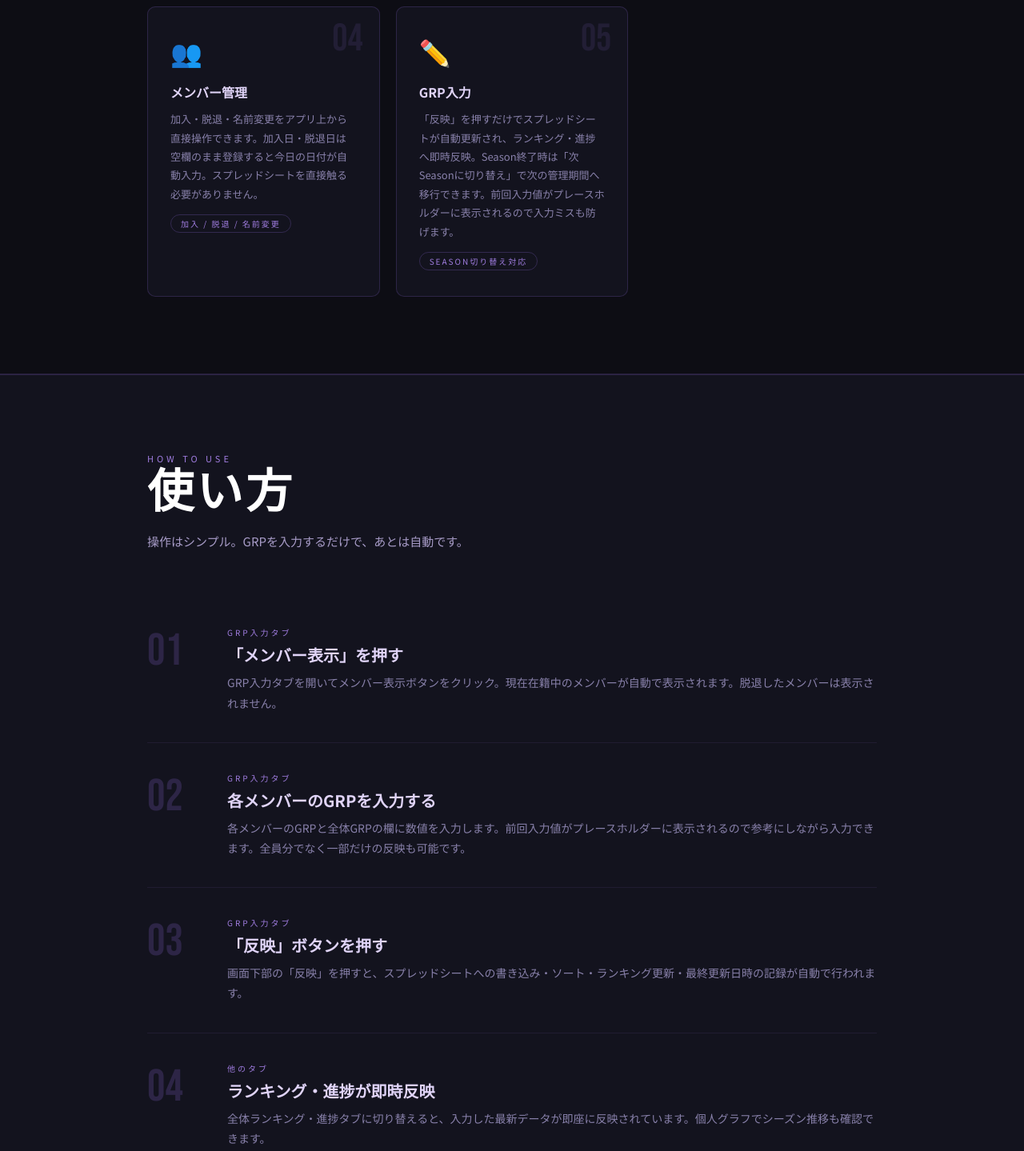
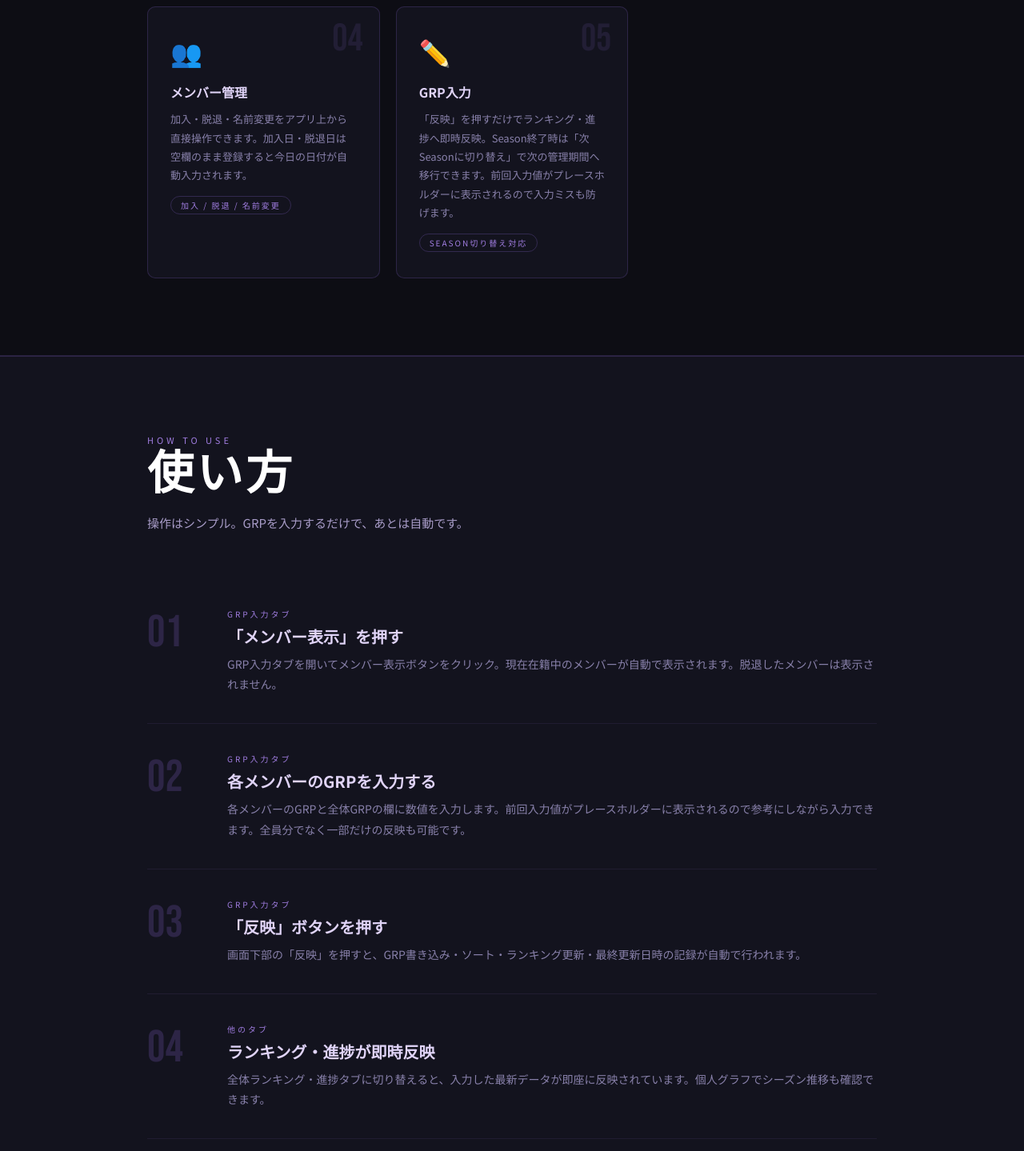
Before and after one commit to tarou-git/ariado, a plain HTML site: page index.html in a window 1280 px wide. Shown: the part 2020-3459 px from the top of the page at 80% size. Drawn offline with Linux system fonts and the light colour scheme.

Commit message:
Add files via upload

```diff
--- a/index.html
+++ b/index.html
@@ -447,14 +447,14 @@
       <div class="feat-num">04</div>
       <span class="feat-icon">👥</span>
       <div class="feat-title">メンバー管理</div>
-      <p class="feat-body">加入・脱退・名前変更をアプリ上から直接操作できます。加入日・脱退日は空欄のまま登録すると今日の日付が自動入力。スプレッドシートを直接触る必要がありません。</p>
+      <p class="feat-body">加入・脱退・名前変更をアプリ上から直接操作できます。加入日・脱退日は空欄のまま登録すると今日の日付が自動入力されます。</p>
       <span class="feat-tag">加入 / 脱退 / 名前変更</span>
     </div>
     <div class="feat">
       <div class="feat-num">05</div>
       <span class="feat-icon">✏️</span>
       <div class="feat-title">GRP入力</div>
-      <p class="feat-body">「反映」を押すだけでスプレッドシートが自動更新され、ランキング・進捗へ即時反映。Season終了時は「次Seasonに切り替え」で次の管理期間へ移行できます。前回入力値がプレースホルダーに表示されるので入力ミスも防げます。</p>
+      <p class="feat-body">「反映」を押すだけでランキング・進捗へ即時反映。Season終了時は「次Seasonに切り替え」で次の管理期間へ移行できます。前回入力値がプレースホルダーに表示されるので入力ミスも防げます。</p>
       <span class="feat-tag">Season切り替え対応</span>
     </div>
   </div>
@@ -490,7 +490,7 @@
         <div class="step-content">
           <div class="step-label">GRP入力タブ</div>
           <div class="step-title">「反映」ボタンを押す</div>
-          <p class="step-desc">画面下部の「反映」を押すと、スプレッドシートへの書き込み・ソート・ランキング更新・最終更新日時の記録が自動で行われます。</p>
+          <p class="step-desc">画面下部の「反映」を押すと、GRP書き込み・ソート・ランキング更新・最終更新日時の記録が自動で行われます。</p>
         </div>
       </div>
       <div class="step">
@@ -623,7 +623,7 @@
   <h2 class="cta-title">データで、ギルドを動かそう。</h2>
   <p class="cta-desc">GRP入力ひとつで全自動。ギルド管理の手間を、限りなくゼロへ。</p>
   <a href="https://script.google.com/macros/s/AKfycbwimsG9PRn0WiKjjnob8f7v9W21sDy4Tvnqw2-xXmfji7aNZDEcavdruVcdL74S9oaW/exec" target="_blank" class="cta-btn">アプリを開く →</a>
-  <p class="cta-note">PC・スマホ対応 &nbsp;·&nbsp; ライト/ダークモード搭載 &nbsp;·&nbsp; GAS × スプレッドシート連携 &nbsp;·&nbsp; Discord自動通知対応</p>
+  <p class="cta-note">PC・スマホ対応 &nbsp;·&nbsp; ライト/ダークモード搭載 &nbsp;·&nbsp; Discord自動通知対応</p>
 </div>
 
 <!-- FOOTER -->
```
